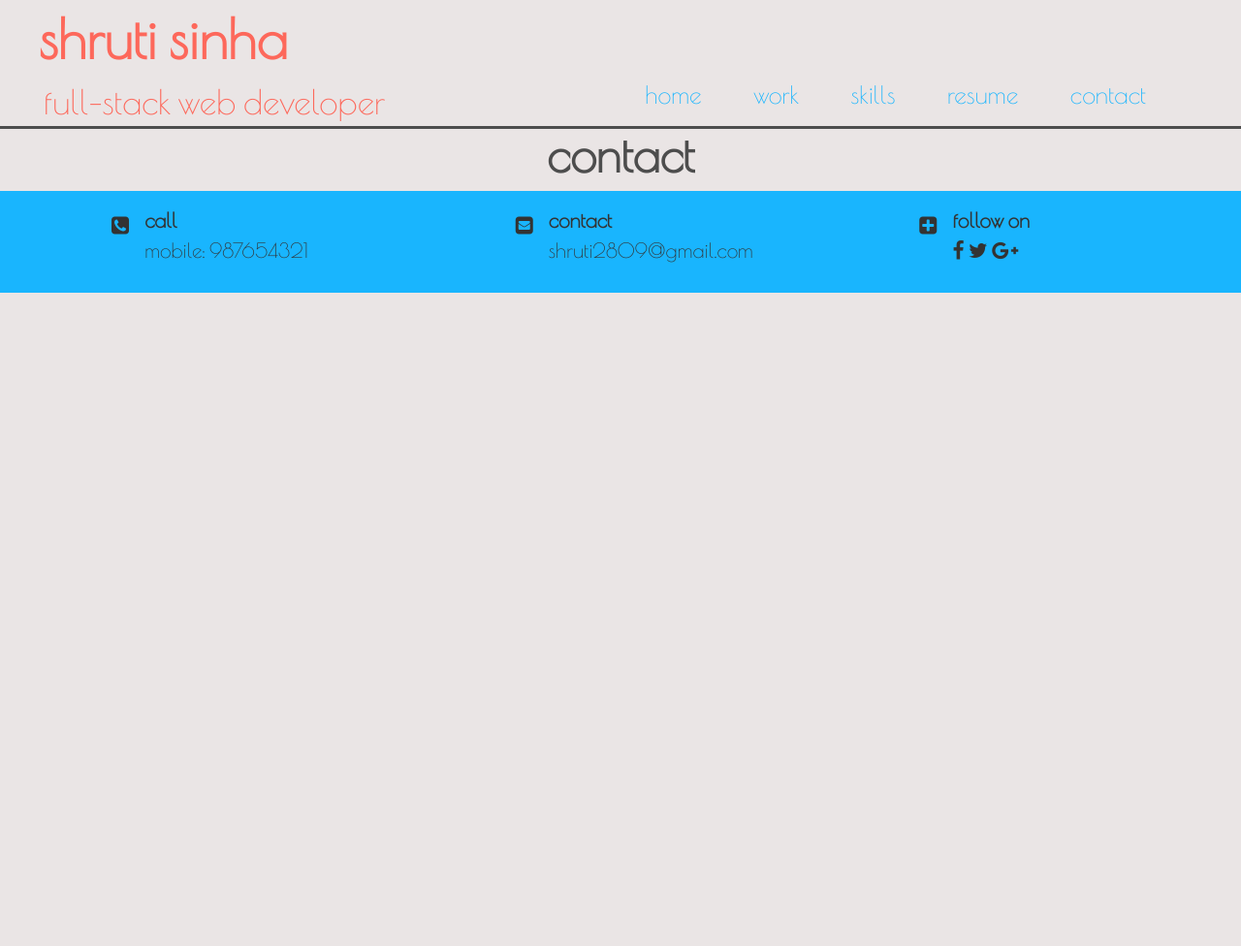
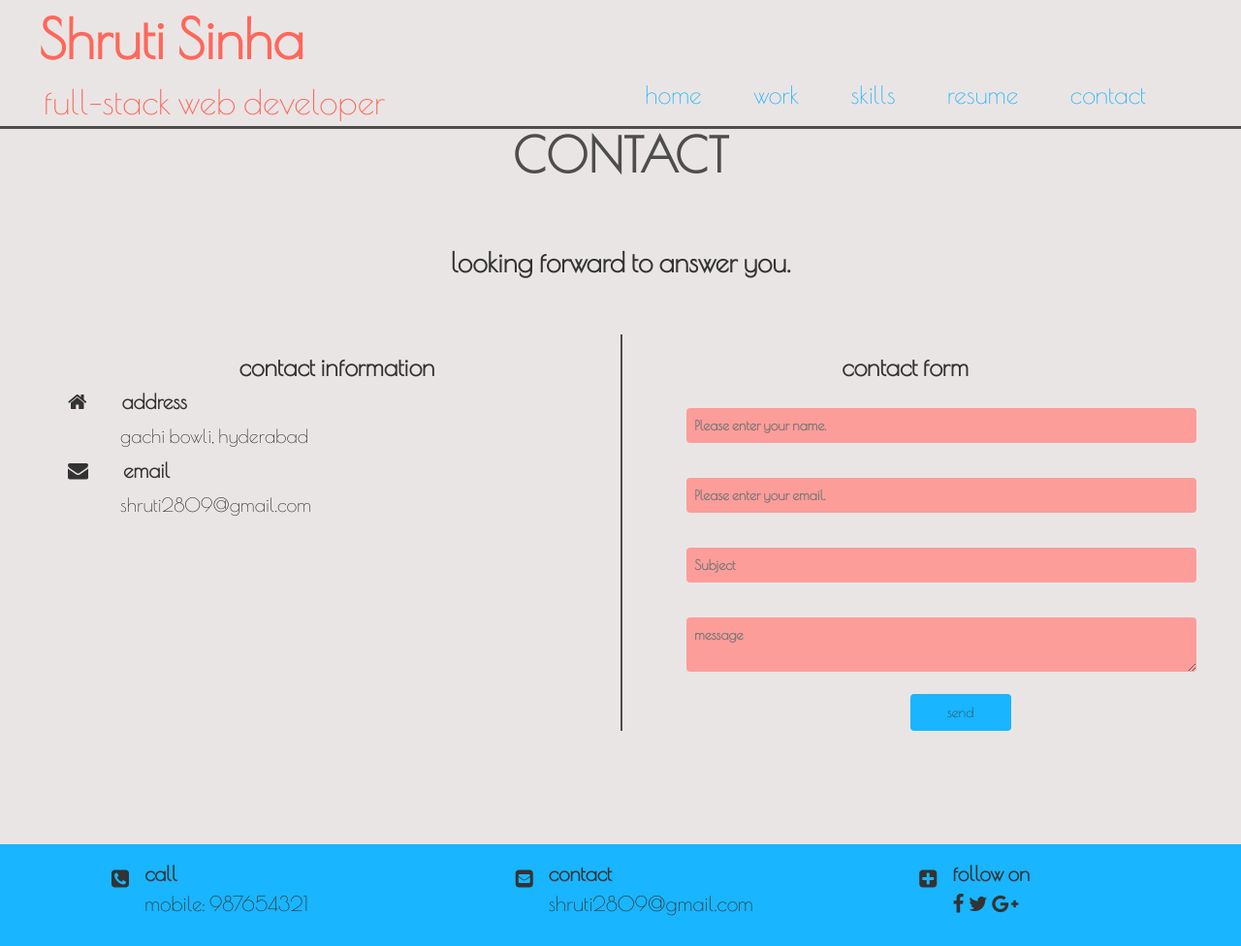
Before and after one commit to shruti2809/portfolio, a Jekyll site: the page built from contact.html, in a window 1280 px wide. Shown: the whole page at 97% size. Built offline with Jekyll 4.4.1, drawn with Linux system fonts in a browser that asks for light colours; nearby versions of some CDN libraries; before the commit the page ends 900 px from its top, so only the background shows below that.

Commit message:
Contact page

```diff
--- a/_includes/header.html
+++ b/_includes/header.html
@@ -1,6 +1,6 @@
 <div class="header col-xs-12">
   <div id = "myname" class = "row">
-    <a class="brand" href="{{site.baseurl}}/">shruti sinha</a>
+    <a class="brand" href="{{site.baseurl}}/">Shruti Sinha</a>
   </div>
   <div id = "job" class = "row col-xs-12">
     <div class = "col-xs-6">
--- a/_sass/_contact.scss
+++ b/_sass/_contact.scss
@@ -0,0 +1,71 @@
+#contact {
+
+  .layout{
+    border: none;
+    background-color: #FC9D9A;
+    padding: 8px;
+    width: 95%;
+    border-radius: 4px;
+    margin: 2vh 4vw;
+    box-sizing: border-box;
+    color: #4d4d4d;
+    font-weight: 800;
+  }
+
+  .contact-me {
+    font-size: 2em;
+    padding: 6vh;
+    font-weight: 700;
+    text-align: center;
+  }
+
+  .mail-me{
+    border-left: 2px solid #4d4d4d;
+
+    .send {
+      outline: none;
+      border: none;
+      text-decoration: none;
+      text-align: center;
+      margin-left: 22vw;
+      margin-right: 22vw;
+      padding: 1vh 3vw;
+      border-radius: 4px;
+      font-size: 1em;
+      font-weight: 500;
+      background-color: $tertiary-color;
+    }
+  }
+
+  .mail-me > h3 {
+    font-size: 1.8em;
+    font-weight: 600;
+    text-align: center;
+  }
+
+  .address > h3 {
+    font-size: 1.8em;
+    font-weight: 600;
+    text-align: center;
+  }
+
+  .address > h4 {
+    font-size: 1.5em;
+    font-weight: 800;
+
+    i {
+    padding-right: 4vh;
+    }
+  }
+
+  .address > p {
+    font-size: 1.4em;
+    font-weight: 500;
+    padding-left: 6vh;
+  }
+
+  .empty {
+    height: 10vh;
+    margin-top: 3vh;
+  }
+}
--- a/_sass/_home.scss
+++ b/_sass/_home.scss
@@ -2,6 +2,7 @@
 
   .profilepic img {
     margin: 80px 100px;
+    border-radius: 50%;
   }
 
   h1 {
--- a/_sass/_skills.scss
+++ b/_sass/_skills.scss
@@ -4,7 +4,6 @@
     background-color: white;
   }
   .progress-bar {
-    color:red;
     background-color: $secondary-color;
   }
   .progress-mark {
--- a/contact.html
+++ b/contact.html
@@ -1,8 +1,28 @@
 ---
 layout: page
-title: contact
+title: CONTACT
 permalink: /contact/
 ---
 <div id="contact">
-
+<div class = "row contact-me">looking forward to answer you.</div>
+  <div class = "row">
+    <div class = "address col-xs-6">
+    <h3 class = "contact-info">contact information</h3>
+    <h4 class = "contact-med"><i class="fa fa-home"></i>address</h4>
+    <p>gachi bowli, hyderabad</p>
+    <h4 class = "contact-med"><i class="fa fa-envelope"></i>email</h4>
+    <p>shruti2809@gmail.com</p>
+    </div>
+    <div class = "mail-me col-xs-6">
+    <h3 class = "contact-form">contact form</h3>
+      <form action="" method="post" id="main-form" name="main-form">
+        <input class="layout name-block" name="name" id="name" placeholder="Please enter your name." type="text" required><br>
+        <input class="layout email-block" name="email" id="email"  placeholder="Please enter your email." type="email" required><br>
+        <input class="layout subject-block" name="subject" id="subject" placeholder="Subject" type="text" required><br>
+        <textarea class="layout message-block" placeholder="message" name="decribe" id="decribe" required></textarea><br>
+      </form>
+      <button class = "send" type='button'>send</button>
+    </div>
+  </div>
+  <div class = "row empty"> </div>
 </div>
```
Also changed, not shown: resume.html (+3 -3 lines). Lines whose indentation alone changed are shown as unchanged.
